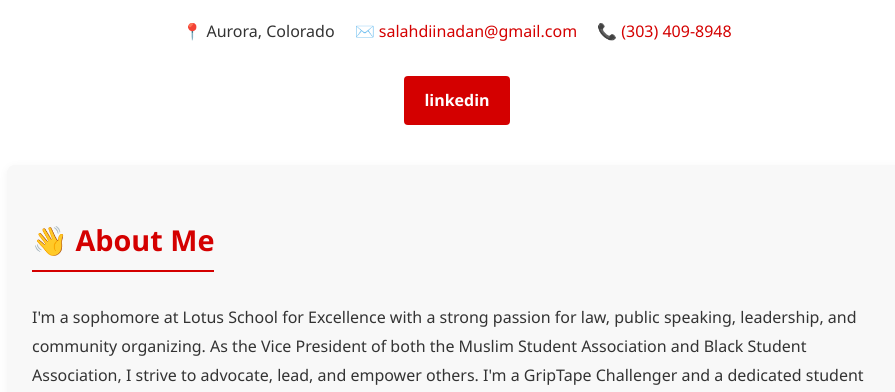
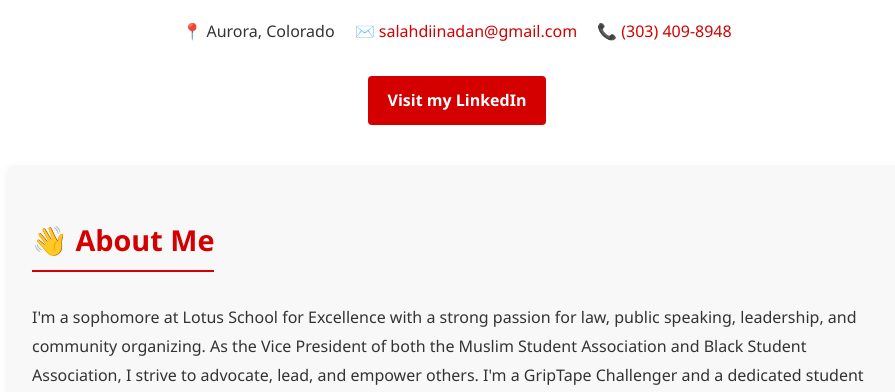
Before and after one commit to 4theppll/portfolio, a plain HTML site: page index.html in a window 1280 px wide. Shown: the part 408-800 px from the top of the page, without its empty margins (183-1078 px from the left). Drawn offline with Linux system fonts and the light colour scheme.

Commit message:
Update index.html

```diff
--- a/index.html
+++ b/index.html
@@ -99,7 +99,8 @@
             <span>✉️ <a href="mailto:salahdiinadan@gmail.com">salahdiinadan@gmail.com</a></span>
             <span>📞 <a href="tel:3034098948" class="text-blue-500 hover:underline">(303) 409-8948</a>
         </div>
-        <a href="#" style="display: inline-block; background-color: var(--primary); color: white; padding: 10px 20px; border-radius: 4px; font-weight: 600; margin-top: 10px; <a href="https://www.linkedin.com/in/salahdiin-adan-67b74b2ba/" target="_blank" class="text-blue-500 hover:underline">linkedin</a>
+        <a href="https://linkedin.com/in/salahdiin-adan-67b74b2ba/" target="_blank" style="display: inline-block; background-color: var(--primary); color: white; padding: 10px 20px; border-radius: 4px; font-weight: 600; margin-top: 10px;">Visit my LinkedIn</a>
+
     </header>
 
     <div class="section">
```
